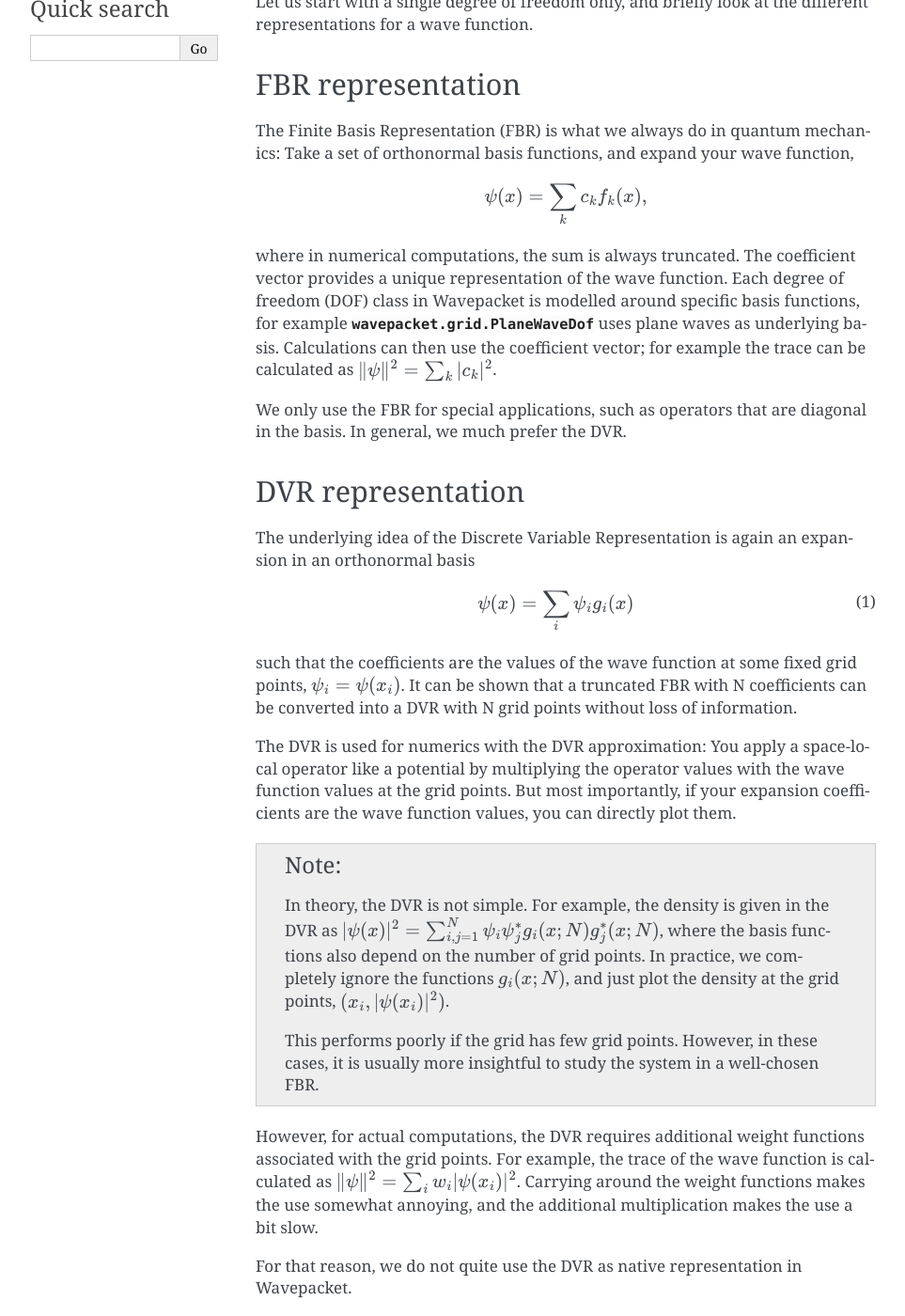
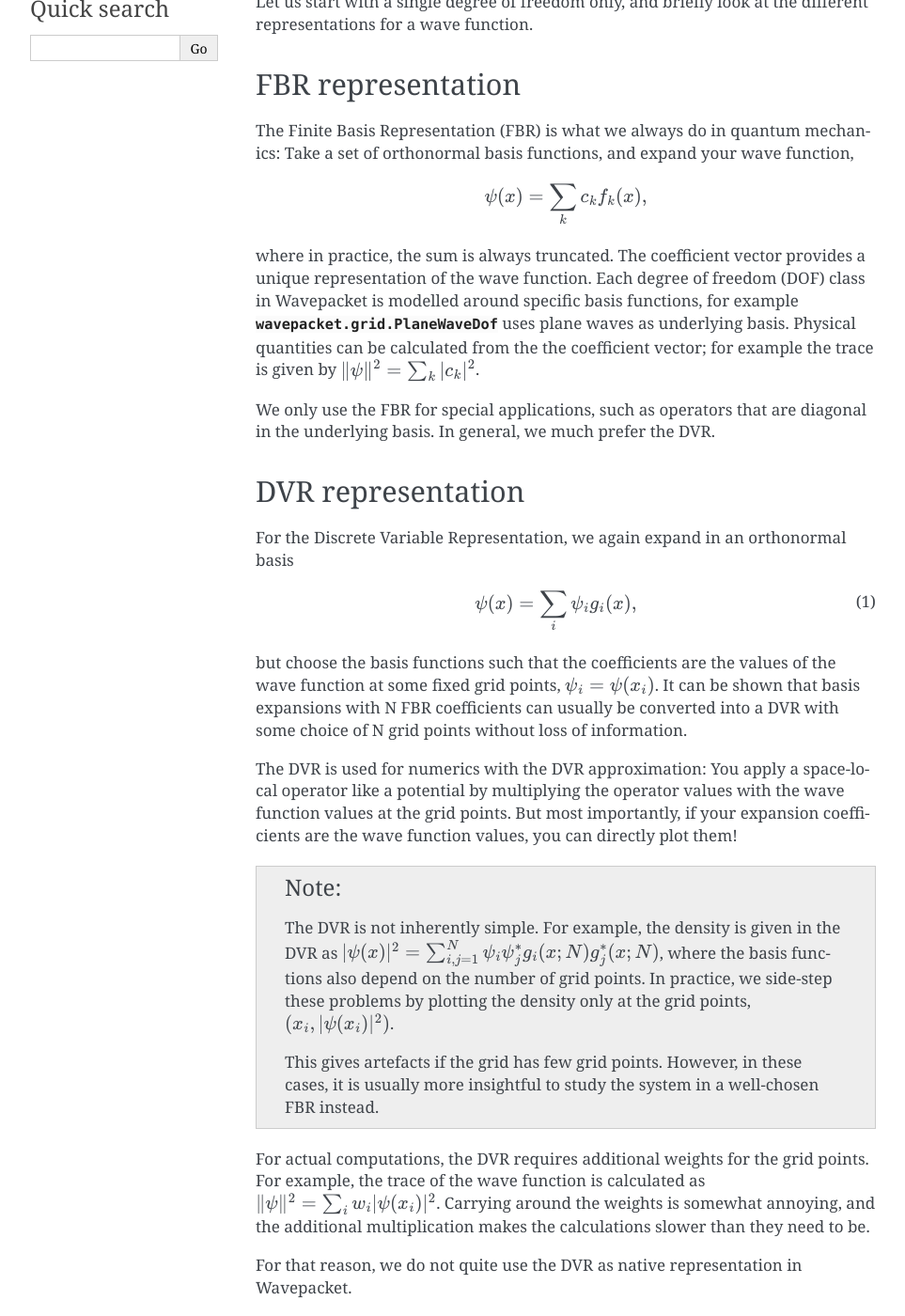
Before and after one commit to ulflor/wavepacket, a Sphinx documentation site: the page built from doc/representations.rst, in a window 1280 px wide and 1400 px high, scrolled down 337 px. Shown: the whole window at 94% size, without its empty margins (148-1111 px from the left). Built offline with Sphinx 7.4.7, drawn with Linux system fonts in a browser that asks for light colours; formulas are drawn with MathJax 3; pages that are not in the unit, such as notebooks, are missing from menus; some of the changed text lies outside the part shown.

Commit message:
#8 Going over the documentation another time
Mostly made the texts shorter and more precise

```diff
--- a/doc/representations.rst
+++ b/doc/representations.rst
@@ -25,56 +25,55 @@ Take a set of orthonormal basis functions, and expand your wave function,
 
    \psi(x) = \sum_k c_k f_k(x),
 
-where in numerical computations, the sum is always truncated.
+where in practice, the sum is always truncated.
 The coefficient vector provides a unique representation of the wave function.
 Each degree of freedom (DOF) class in Wavepacket is modelled around
 specific basis functions, for example
 :py:class:`wavepacket.grid.PlaneWaveDof` uses plane waves as underlying basis.
-Calculations can then use the coefficient vector; for example the trace
-can be calculated as :math:`\|\psi\|^2 = \sum_k |c_k|^2`.
+Physical quantities can be calculated from the the coefficient vector; for example the trace
+is given by :math:`\|\psi\|^2 = \sum_k |c_k|^2`.
 
 We only use the FBR for special applications, such as operators
-that are diagonal in the basis. In general, we much prefer the DVR.
+that are diagonal in the underlying basis. In general, we much prefer the DVR.
 
 DVR representation
 ------------------
 
-The underlying idea of the Discrete Variable Representation is again an
-expansion in an orthonormal basis
+For the Discrete Variable Representation, we again expand in an orthonormal basis
 
 .. math::
    :label: representation_dvr
 
-   \psi(x) = \sum_i \psi_i g_i(x)
+   \psi(x) = \sum_i \psi_i g_i(x),
 
-such that the coefficients are the values of the wave function at some
+but choose the basis functions such that the coefficients are the values of the wave function at some
 fixed grid points, :math:`\psi_i = \psi(x_i)`. It can be shown
-that a truncated FBR with N coefficients can be converted
-into a DVR with N grid points without loss of information.
+that basis expansions with N FBR coefficients can usually be converted
+into a DVR with some choice of N grid points without loss of information.
 
 The DVR is used for numerics with the DVR approximation: You apply
 a space-local operator like a potential by multiplying the operator
 values with the wave function values at the grid points. But most importantly,
 if your expansion coefficients are the wave function values, you can directly
-plot them.
+plot them!
 
 .. note::
 
-    In theory, the DVR is not simple. For example, the density
+    The DVR is not inherently simple. For example, the density
     is given in the DVR as
     :math:`|\psi(x)|^2 = \sum_{i,j=1}^N \psi_i \psi_j^\ast g_i(x;N) g_j^\ast(x;N)`,
     where the basis functions also depend on the number of grid points.
-    In practice, we completely ignore the functions :math:`g_i(x;N)`, and just plot
-    the density at the grid points, :math:`(x_i, |\psi(x_i)|^2)`.
+    In practice, we side-step these problems by plotting
+    the density only at the grid points, :math:`(x_i, |\psi(x_i)|^2)`.
 
-    This performs poorly if the grid has few grid points. However, in these cases,
-    it is usually more insightful to study the system in a well-chosen FBR.
+    This gives artefacts if the grid has few grid points. However, in these cases,
+    it is usually more insightful to study the system in a well-chosen FBR instead.
 
-However, for actual computations, the DVR requires additional weight functions
-associated with the grid points. For example, the trace of the wave function
+For actual computations, the DVR requires additional weights
+for the grid points. For example, the trace of the wave function
 is calculated as :math:`\|\psi\|^2 = \sum_i w_i |\psi(x_i)|^2`. Carrying around
-the weight functions makes the use somewhat annoying, and the additional
-multiplication makes the use a bit slow.
+the weights is somewhat annoying, and the additional
+multiplication makes the calculations slower than they need to be.
 
 For that reason, we do not quite use the DVR as native representation in Wavepacket.
 
@@ -85,12 +84,12 @@ A more numerically convenient representation can be obtained if we use a
 modified DVR expansion :eq:`representation_dvr` with
 :math:`\tilde g_i = g_i / \sqrt{w_i}` and
 :math:`\tilde \psi_i = \psi_i \sqrt{w_i}`.
+This allows us to ditch the weights.
 
-The immediate effect is that, for example, the trace is given as the square sum
-of the coefficients, :math:`\|\psi\|^2 = \sum_i |\tilde \psi_i|^2`, without any
-extra weights. That is why the weighted DVR is the default representation
-in Wavepacket.
+For example, the trace is now simply given as
+:math:`\|\psi\|^2 = \sum_i |\tilde \psi_i|^2`.
 
+This weighted DVR is the default representation in Wavepacket.
 Unless explicitly noted otherwise, all wave functions are expected and returned
 in this representation. If you need the wave function, for example for plotting
 the DVR density, you should explicitly transform it with available helper
@@ -127,5 +126,5 @@ the result is:
 
 so that the resulting density operator is a four-dimensional tensor
 :math:`\rho_{ijkl} = \psi_{ij}\psi_{kl}^\ast`, also for non-pure states.
-As it is still given in the weighted DVR, you can for example calculate the
-trace as :math:`Tr[\hat \rho] = \sum_{i=1}^N \sum_{k=1}^M \rho_{ikik}`.
+You still benefit from the weighted DVR, for example the
+trace is given by :math:`Tr[\hat \rho] = \sum_{i=1}^N \sum_{k=1}^M \rho_{ikik}`.
```
Also changed, not shown: doc/architecture.rst (+8 -7 lines), doc/index.rst (+6 -6 lines), doc/tutorials/schroedinger_cat.md (+5 -7 lines).
